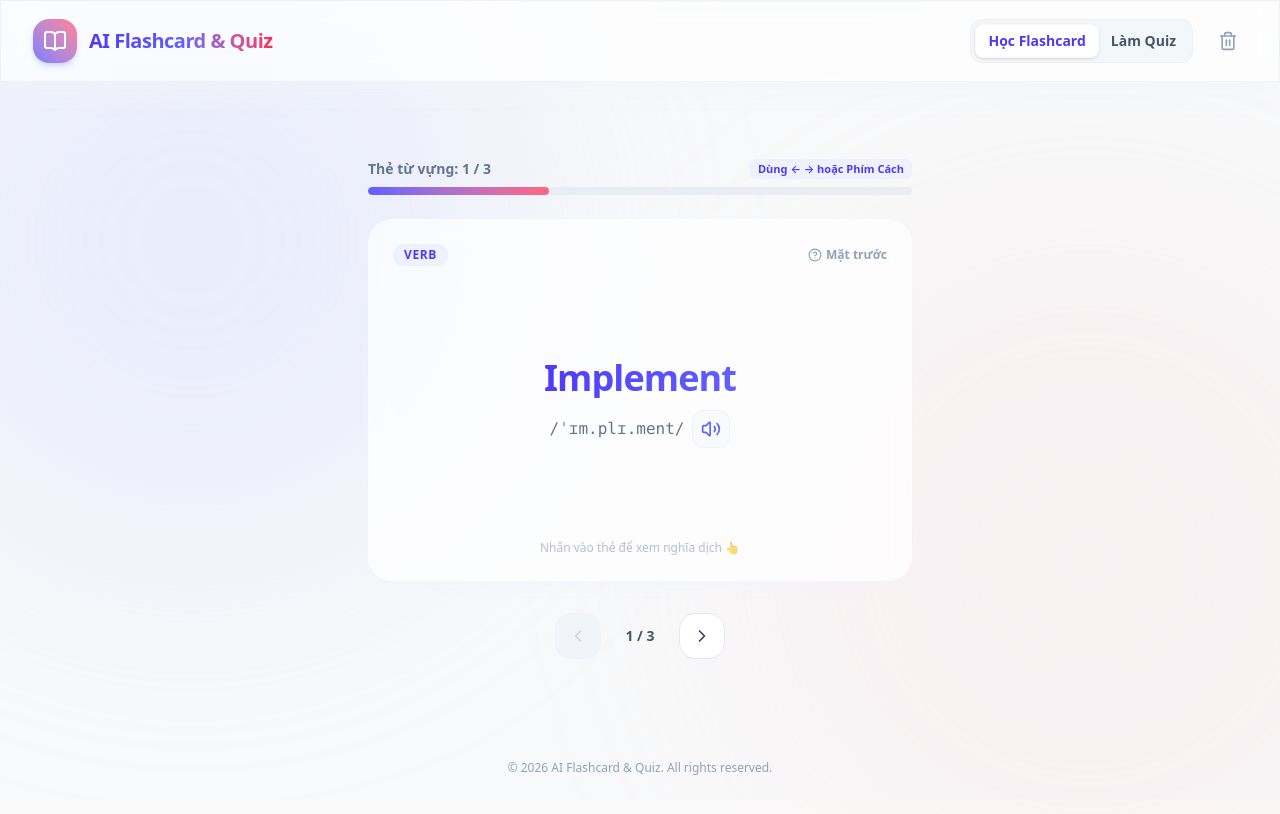
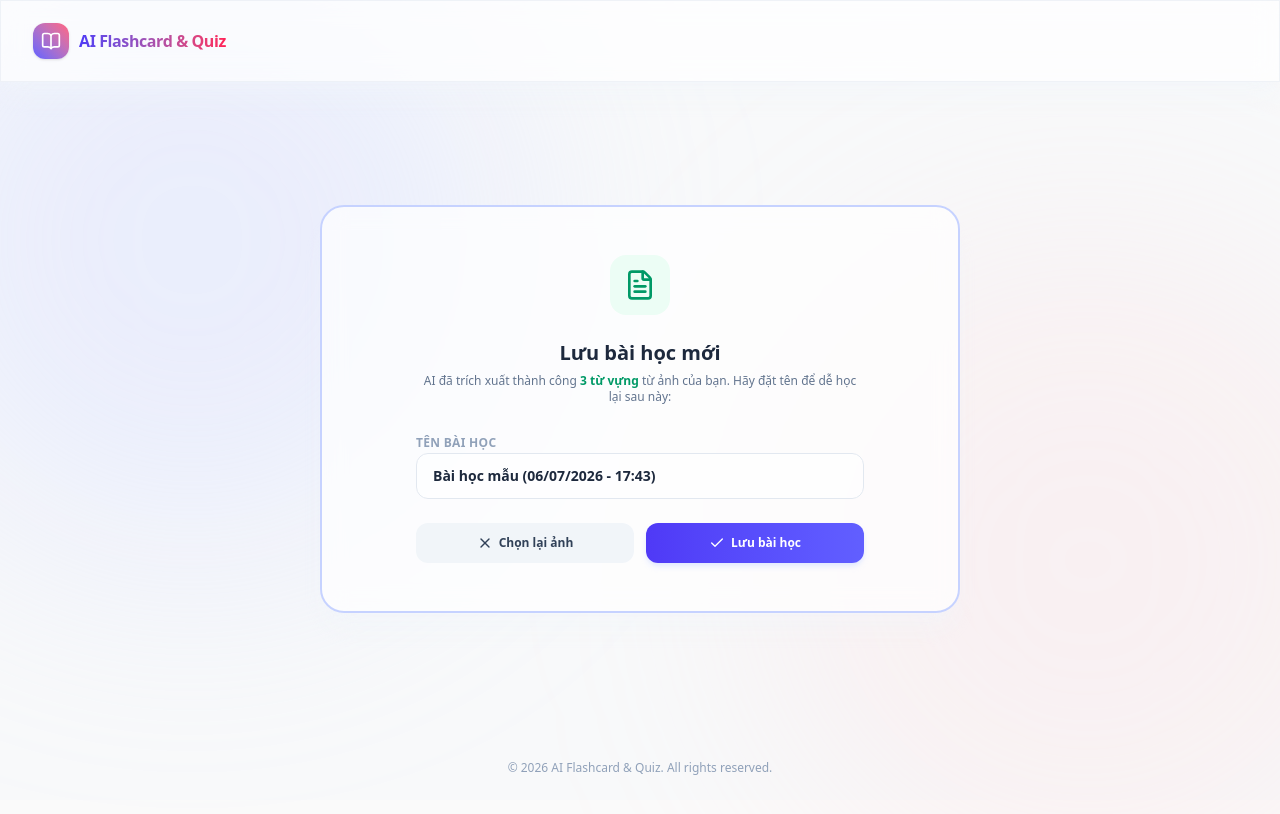
Before and after one commit to VoMinhKhoa13/FlashCard, a Next.js app: page / in a window 1280 px wide. Both pictures are taken after a click on the button "Dùng thử mẫu". Shown: the top 814 px of the page. Built offline with nearby package versions, Linux system fonts and the light colour scheme.

Commit message:
Implement multiple lessons management, custom naming prompt, and switcher dropdown

```diff
--- a/src/app/page.tsx
+++ b/src/app/page.tsx
@@ -5,23 +5,33 @@ import Navbar from "@/components/Navbar";
 import UploadZone from "@/components/UploadZone";
 import FlashcardViewer from "@/components/FlashcardViewer";
 import QuizViewer from "@/components/QuizViewer";
-import { Card } from "@/data/mockCards";
+import { Card, Lesson } from "@/data/mockCards";
 
 export default function Home() {
-  const [cards, setCards] = useState<Card[]>([]);
+  const [lessons, setLessons] = useState<Lesson[]>([]);
+  const [activeLessonId, setActiveLessonId] = useState<string | null>(null);
+  const [isUploading, setIsUploading] = useState(false);
   const [mode, setMode] = useState<"study" | "quiz">("study");
   const [loading, setLoading] = useState(false);
   const [isLoaded, setIsLoaded] = useState(false);
 
-  // Load state from localStorage on client mount
+  // Load state from localStorage on client mount (hydration safe)
   useEffect(() => {
     if (typeof window !== "undefined") {
       try {
-        const cachedCards = localStorage.getItem("ai_flashcards");
-        const cachedMode = localStorage.getItem("ai_flashcards_mode");
+        const cachedLessons = localStorage.getItem("ai_lessons");
+        const cachedActiveId = localStorage.getItem("ai_lessons_active_id");
+        const cachedMode = localStorage.getItem("ai_lessons_mode");
 
-        if (cachedCards) {
-          setCards(JSON.parse(cachedCards));
+        if (cachedLessons) {
+          const parsedLessons: Lesson[] = JSON.parse(cachedLessons);
+          setLessons(parsedLessons);
+
+          if (cachedActiveId && parsedLessons.some(l => l.id === cachedActiveId)) {
+            setActiveLessonId(cachedActiveId);
+          } else if (parsedLessons.length > 0) {
+            setActiveLessonId(parsedLessons[0].id);
+          }
         }
         if (cachedMode === "study" || cachedMode === "quiz") {
           setMode(cachedMode);
@@ -34,30 +44,53 @@ export default function Home() {
     }
   }, []);
 
-  // Save state to localStorage whenever cards or mode changes (after initial load)
+  // Save state to localStorage when lessons, activeLessonId, or mode changes
   useEffect(() => {
     if (isLoaded && typeof window !== "undefined") {
       try {
-        localStorage.setItem("ai_flashcards", JSON.stringify(cards));
-        localStorage.setItem("ai_flashcards_mode", mode);
+        localStorage.setItem("ai_lessons", JSON.stringify(lessons));
+        if (activeLessonId) {
+          localStorage.setItem("ai_lessons_active_id", activeLessonId);
+        } else {
+          localStorage.removeItem("ai_lessons_active_id");
+        }
+        localStorage.setItem("ai_lessons_mode", mode);
       } catch (err) {
         console.error("Lỗi khi ghi localStorage:", err);
       }
     }
-  }, [cards, mode, isLoaded]);
+  }, [lessons, activeLessonId, mode, isLoaded]);
 
-  const handleCardsLoaded = (newCards: Card[]) => {
-    setCards(newCards);
-    setMode("study"); // Reset to study mode when new cards are loaded
+  const handleLessonCreated = (name: string, cards: Card[]) => {
+    const newLesson: Lesson = {
+      id: `lesson_${Date.now()}`,
+      name: name,
+      createdAt: Date.now(),
+      cards: cards,
+    };
+
+    setLessons((prev) => [...prev, newLesson]);
+    setActiveLessonId(newLesson.id);
+    setIsUploading(false);
+    setMode("study"); // Default to flashcard view for the new lesson
   };
 
-  const handleClear = () => {
-    if (window.confirm("Bạn có chắc chắn muốn xóa toàn bộ danh sách từ vựng hiện tại?")) {
-      setCards([]);
+  const handleDeleteActiveLesson = (id: string) => {
+    const lessonToDelete = lessons.find((l) => l.id === id);
+    if (!lessonToDelete) return;
+
+    if (window.confirm(`Bạn có chắc chắn muốn xóa toàn bộ bài học "${lessonToDelete.name}"?`)) {
+      const updatedLessons = lessons.filter((l) => l.id !== id);
+      setLessons(updatedLessons);
+
+      if (updatedLessons.length > 0) {
+        // Set active lesson to the most recent remaining lesson
+        setActiveLessonId(updatedLessons[updatedLessons.length - 1].id);
+      } else {
+        setActiveLessonId(null);
+        setIsUploading(false); // If no lessons left, default to upload screen
+      }
       setMode("study");
-      if (typeof window !== "undefined") {
-        localStorage.removeItem("ai_flashcards");
-      }
     }
   };
 
@@ -70,12 +103,14 @@ export default function Home() {
     );
   }
 
-  const hasCards = cards.length > 0;
+  const activeLesson = lessons.find((l) => l.id === activeLessonId);
+  const hasLessons = lessons.length > 0;
+  const showUpload = !hasLessons || isUploading;
 
   return (
     <div className="min-h-screen flex flex-col relative bg-slate-50/50 dark:bg-[#090d16] transition-colors duration-300">
 
-      {/* Premium ambient light background blobs */}
+      {/* Ambient light background blobs */}
       <div className="absolute top-[-10%] left-[-10%] w-[50vw] h-[50vw] rounded-full bg-indigo-200/30 dark:bg-indigo-900/10 blur-[120px] pointer-events-none" />
       <div className="absolute bottom-[-10%] right-[-10%] w-[50vw] h-[50vw] rounded-full bg-rose-200/20 dark:bg-rose-900/10 blur-[120px] pointer-events-none" />
 
@@ -83,24 +118,32 @@ export default function Home() {
       <Navbar
         mode={mode}
         setMode={setMode}
-        hasCards={hasCards}
-        onClear={handleClear}
+        lessons={lessons}
+        activeLessonId={activeLessonId}
+        setActiveLessonId={setActiveLessonId}
+        isUploading={isUploading}
+        setIsUploading={setIsUploading}
+        onDeleteLesson={handleDeleteActiveLesson}
       />
 
       {/* Main Content Area */}
       <main className="flex-1 flex flex-col justify-center py-12 sm:py-16 relative z-10">
-        {!hasCards ? (
+        {showUpload ? (
           <UploadZone
-            onCardsLoaded={handleCardsLoaded}
+            onLessonCreated={handleLessonCreated}
             loading={loading}
             setLoading={setLoading}
+            hasExistingLessons={hasLessons}
+            onCancel={() => setIsUploading(false)}
           />
         ) : (
           <div className="w-full transition-all duration-500 ease-in-out">
-            {mode === "study" ? (
-              <FlashcardViewer cards={cards} />
-            ) : (
-              <QuizViewer cards={cards} />
+            {activeLesson && (
+              mode === "study" ? (
+                <FlashcardViewer key={`study-${activeLesson.id}`} cards={activeLesson.cards} />
+              ) : (
+                <QuizViewer key={`quiz-${activeLesson.id}`} cards={activeLesson.cards} />
+              )
             )}
           </div>
         )}
--- a/src/components/Navbar.tsx
+++ b/src/components/Navbar.tsx
@@ -1,68 +1,118 @@
 "use client";
 
 import React from "react";
-import { BookOpen, Sparkles, RefreshCw, Trash2 } from "lucide-react";
+import { BookOpen, Sparkles, FolderOpen, Plus, Trash2 } from "lucide-react";
+import { Lesson } from "@/data/mockCards";
 
 interface NavbarProps {
   mode: "study" | "quiz";
   setMode: (mode: "study" | "quiz") => void;
-  hasCards: boolean;
-  onClear: () => void;
+  lessons: Lesson[];
+  activeLessonId: string | null;
+  setActiveLessonId: (id: string | null) => void;
+  isUploading: boolean;
+  setIsUploading: (isUploading: boolean) => void;
+  onDeleteLesson: (id: string) => void;
 }
 
-export default function Navbar({ mode, setMode, hasCards, onClear }: NavbarProps) {
+export default function Navbar({
+  mode,
+  setMode,
+  lessons,
+  activeLessonId,
+  setActiveLessonId,
+  isUploading,
+  setIsUploading,
+  onDeleteLesson,
+}: NavbarProps) {
+  const hasLessons = lessons.length > 0;
+
   return (
     <header className="sticky top-0 z-50 w-full glass-card border-b border-slate-200/50 dark:border-slate-800/40">
-      <div className="max-w-7xl mx-auto px-4 sm:px-6 lg:px-8 h-20 flex items-center justify-between">
-        {/* Left Section: Logo & Tagline */}
-        <div className="flex items-center gap-3">
-          <div className="p-2.5 bg-gradient-to-tr from-indigo-500 to-rose-400 rounded-2xl text-white shadow-md shadow-indigo-200 dark:shadow-none animate-pulse">
-            <BookOpen className="w-6 h-6" />
+      <div className="max-w-7xl mx-auto px-4 sm:px-6 lg:px-8 h-20 flex items-center justify-between gap-4">
+
+        {/* Left Section: Logo */}
+        <div className="flex items-center gap-2.5 flex-shrink-0">
+          <div className="p-2 bg-gradient-to-tr from-indigo-500 to-rose-400 rounded-xl text-white shadow-sm">
+            <BookOpen className="w-5 h-5" />
           </div>
-          <div>
-            <div className="flex items-center gap-1.5">
-              <h1 className="font-bold text-lg sm:text-xl tracking-tight bg-gradient-to-r from-indigo-600 via-indigo-500 to-rose-500 bg-clip-text text-transparent dark:from-indigo-400 dark:to-rose-400">
+          <h1 className="font-bold text-sm sm:text-base tracking-tight bg-gradient-to-r from-indigo-600 to-rose-500 bg-clip-text text-transparent dark:from-indigo-400 dark:to-rose-450">
             AI Flashcard & Quiz
           </h1>
         </div>
-          </div>
+
+        {/* Right Section: Selector, Mode Switcher & Actions */}
+        {hasLessons && (
+          <div className="flex items-center gap-2 sm:gap-3 flex-wrap sm:flex-nowrap justify-end">
+
+            {/* Lesson Selector Dropdown */}
+            <div className="flex items-center gap-1.5 bg-slate-100/80 dark:bg-slate-800/85 px-2.5 py-1.5 rounded-xl border border-slate-200/40 dark:border-slate-700/50">
+              <FolderOpen className="w-3.5 h-3.5 text-slate-500 dark:text-slate-400" />
+              <select
+                value={activeLessonId || ""}
+                onChange={(e) => {
+                  setActiveLessonId(e.target.value || null);
+                  setIsUploading(false); // Return to study mode
+                }}
+                className="bg-transparent border-none focus:outline-none text-[11px] sm:text-xs font-bold text-slate-750 dark:text-slate-200 pr-1 cursor-pointer max-w-[100px] sm:max-w-[180px] truncate"
+              >
+                {lessons.map((lesson) => (
+                  <option key={lesson.id} value={lesson.id} className="dark:bg-slate-850 dark:text-slate-200">
+                    {lesson.name}
+                  </option>
+                ))}
+              </select>
             </div>
 
-        {/* Right Section: Mode Switcher & Clear Button */}
-        {hasCards && (
-          <div className="flex items-center gap-2 sm:gap-4">
-            {/* Mode Switcher */}
-            <div className="p-1 bg-slate-100/80 dark:bg-slate-800/80 rounded-xl flex border border-slate-200/40 dark:border-slate-700/50">
+            {/* Mode Switcher (only shown when not actively uploading) */}
+            {!isUploading && (
+              <div className="p-0.5 bg-slate-100/60 dark:bg-slate-800/60 rounded-xl flex border border-slate-200/30 dark:border-slate-700/30">
                 <button
                   onClick={() => setMode("study")}
-                className={`px-3 py-1.5 rounded-lg text-xs sm:text-sm font-semibold transition-all duration-300 ${
+                  className={`px-2.5 py-1 rounded-lg text-[10px] sm:text-xs font-bold transition-all duration-200 cursor-pointer ${
                     mode === "study"
-                    ? "bg-white dark:bg-slate-700 text-indigo-600 dark:text-indigo-400 shadow-sm border border-slate-200/30 dark:border-slate-600/30"
-                    : "text-slate-600 dark:text-slate-400 hover:text-indigo-600 dark:hover:text-indigo-400"
+                      ? "bg-white dark:bg-slate-700 text-indigo-600 dark:text-indigo-400 shadow-sm"
+                      : "text-slate-500 hover:text-indigo-650 dark:text-slate-400 dark:hover:text-indigo-300"
                   }`}
                 >
-                Học Flashcard
+                  Học từ
                 </button>
                 <button
                   onClick={() => setMode("quiz")}
-                className={`px-3 py-1.5 rounded-lg text-xs sm:text-sm font-semibold transition-all duration-300 ${
+                  className={`px-2.5 py-1 rounded-lg text-[10px] sm:text-xs font-bold transition-all duration-200 cursor-pointer ${
                     mode === "quiz"
-                    ? "bg-white dark:bg-slate-700 text-rose-600 dark:text-rose-400 shadow-sm border border-slate-200/30 dark:border-slate-600/30"
-                    : "text-slate-600 dark:text-slate-400 hover:text-rose-600 dark:hover:text-rose-400"
+                      ? "bg-white dark:bg-slate-700 text-rose-600 dark:text-rose-450 shadow-sm"
+                      : "text-slate-500 hover:text-rose-650 dark:text-slate-400 dark:hover:text-rose-350"
                   }`}
                 >
                   Làm Quiz
                 </button>
               </div>
+            )}
 
-            {/* Clear/Reset Button */}
+            {/* Action Buttons: Add (Plus) and Delete (Trash) */}
+            <div className="flex items-center gap-1">
               <button
-              onClick={onClear}
-              title="Xóa danh sách từ hiện tại"
-              className="p-2 text-slate-400 hover:text-rose-500 hover:bg-rose-50 dark:hover:bg-rose-950/20 rounded-xl transition-all duration-300 border border-transparent hover:border-rose-100 dark:hover:border-rose-900/40"
+                onClick={() => setIsUploading(!isUploading)}
+                title="Tải ảnh mới / Tạo bài học mới"
+                className={`p-1.5 rounded-xl border transition-all duration-200 cursor-pointer ${
+                  isUploading
+                    ? "bg-indigo-50 dark:bg-indigo-950/30 text-indigo-600 dark:text-indigo-400 border-indigo-150 dark:border-indigo-900/40"
+                    : "text-slate-400 hover:text-indigo-550 dark:hover:text-indigo-400 border-transparent hover:bg-slate-100 dark:hover:bg-slate-800"
+                }`}
               >
-              <Trash2 className="w-5 h-5" />
+                <Plus className="w-4 h-4 sm:w-5 h-5" />
               </button>
+
+              <button
+                onClick={() => activeLessonId && onDeleteLesson(activeLessonId)}
+                title="Xóa bài học hiện tại"
+                className="p-1.5 text-slate-400 hover:text-rose-500 hover:bg-rose-50 dark:hover:bg-rose-950/20 rounded-xl transition-all duration-200 border border-transparent hover:border-rose-100 dark:hover:border-rose-900/30 cursor-pointer"
+              >
+                <Trash2 className="w-4 h-4 sm:w-5 h-5" />
+              </button>
+            </div>
+
           </div>
         )}
       </div>
--- a/src/components/UploadZone.tsx
+++ b/src/components/UploadZone.tsx
@@ -1,19 +1,43 @@
 "use client";
 
 import React, { useState, useRef } from "react";
-import { Upload, Loader2, Image as ImageIcon, Sparkles, AlertCircle } from "lucide-react";
+import { Upload, Loader2, Image as ImageIcon, Sparkles, AlertCircle, FileText, Check, X } from "lucide-react";
 import { Card, mockCards } from "@/data/mockCards";
 
 interface UploadZoneProps {
-  onCardsLoaded: (cards: Card[]) => void;
+  onLessonCreated: (name: string, cards: Card[]) => void;
   loading: boolean;
   setLoading: (loading: boolean) => void;
+  hasExistingLessons: boolean;
+  onCancel: () => void;
 }
 
-export default function UploadZone({ onCardsLoaded, loading, setLoading }: UploadZoneProps) {
+export default function UploadZone({
+  onLessonCreated,
+  loading,
+  setLoading,
+  hasExistingLessons,
+  onCancel,
+}: UploadZoneProps) {
   const [isDragActive, setIsDragActive] = useState(false);
   const [errorMsg, setErrorMsg] = useState<string | null>(null);
+  const [tempCards, setTempCards] = useState<Card[] | null>(null);
+  const [lessonName, setLessonName] = useState("");
   const fileInputRef = useRef<HTMLInputElement>(null);
+
+  const getDefaultName = (prefix: string) => {
+    const now = new Date();
+    const dateStr = now.toLocaleDateString("vi-VN", {
+      day: "2-digit",
+      month: "2-digit",
+      year: "numeric",
+    });
+    const timeStr = now.toLocaleTimeString("vi-VN", {
+      hour: "2-digit",
+      minute: "2-digit",
+    });
+    return `${prefix} (${dateStr} - ${timeStr})`;
+  };
 
   const processFile = async (file: File) => {
     if (!file.type.startsWith("image/")) {
@@ -44,7 +68,8 @@ export default function UploadZone({ onCardsLoaded, loading, setLoading }: Uploa
         }
 
         if (data.cards && data.cards.length > 0) {
-          onCardsLoaded(data.cards);
+          setTempCards(data.cards);
+          setLessonName(getDefaultName("Bài học mới"));
         } else {
           throw new Error("Không thể trích xuất được từ vựng nào từ hình ảnh này.");
         }
@@ -97,11 +122,19 @@ export default function UploadZone({ onCardsLoaded, loading, setLoading }: Uploa
   const loadMockData = () => {
     setLoading(true);
     setErrorMsg(null);
-    // Simulate short delay for premium feel loading state
     setTimeout(() => {
-      onCardsLoaded(mockCards);
+      setTempCards(mockCards);
+      setLessonName(getDefaultName("Bài học mẫu"));
       setLoading(false);
-    }, 1500);
+    }, 1200);
+  };
+
+  const handleSaveLesson = (e: React.FormEvent) => {
+    e.preventDefault();
+    if (!lessonName.trim() || !tempCards) return;
+    onLessonCreated(lessonName.trim(), tempCards);
+    setTempCards(null);
+    setLessonName("");
   };
 
   return (
@@ -117,17 +150,19 @@ export default function UploadZone({ onCardsLoaded, loading, setLoading }: Uploa
         </div>
       )}
 
-      {/* Main Dropzone Card */}
+      {/* Main Container */}
       <div
-        onDragEnter={handleDrag}
-        onDragOver={handleDrag}
-        onDragLeave={handleDrag}
-        onDrop={handleDrop}
-        className={`relative overflow-hidden rounded-3xl border-2 border-dashed transition-all duration-300 p-8 sm:p-12 text-center flex flex-col items-center justify-center min-h-[350px] ${
-          isDragActive
-            ? "border-indigo-500 bg-indigo-50/30 dark:bg-indigo-950/10 scale-[1.01]"
-            : "border-slate-300 dark:border-slate-700 hover:border-indigo-400/80 hover:bg-slate-50/50 dark:hover:bg-slate-900/20"
-        } glass-card`}
+        onDragEnter={tempCards ? undefined : handleDrag}
+        onDragOver={tempCards ? undefined : handleDrag}
+        onDragLeave={tempCards ? undefined : handleDrag}
+        onDrop={tempCards ? undefined : handleDrop}
+        className={`relative overflow-hidden rounded-3xl border-2 transition-all duration-300 p-8 sm:p-12 text-center flex flex-col items-center justify-center min-h-[380px] glass-card ${
+          tempCards
+            ? "border-indigo-200 dark:border-slate-800"
+            : isDragActive
+            ? "border-indigo-500 border-dashed bg-indigo-50/30 dark:bg-indigo-950/10 scale-[1.01]"
+            : "border-slate-300 border-dashed dark:border-slate-700 hover:border-indigo-400/80 hover:bg-slate-50/50 dark:hover:bg-slate-900/20"
+        }`}
       >
         <input
           ref={fileInputRef}
@@ -139,7 +174,7 @@ export default function UploadZone({ onCardsLoaded, loading, setLoading }: Uploa
         />
 
         {loading ? (
-          // Loading State
+          // 1. Loading State
           <div className="flex flex-col items-center justify-center space-y-4 animate-pulse">
             <div className="p-4 bg-indigo-50 dark:bg-indigo-950/40 rounded-full text-indigo-600 dark:text-indigo-400 relative">
               <Loader2 className="w-12 h-12 animate-spin" />
@@ -153,31 +188,78 @@ export default function UploadZone({ onCardsLoaded, loading, setLoading }: Uploa
                 AI đang quét hình ảnh, phân tích từ vựng TOEIC và sinh câu hỏi trắc nghiệm thông minh.
               </p>
             </div>
-            {/* Visual Progress Simulator */}
             <div className="w-48 h-1.5 bg-slate-100 dark:bg-slate-800 rounded-full overflow-hidden">
-              <div className="h-full bg-gradient-to-r from-indigo-500 to-rose-400 rounded-full animate-[shimmer_1.5s_infinite] w-full" style={{ backgroundSize: '200% 100%' }}></div>
+              <div className="h-full bg-gradient-to-r from-indigo-500 to-rose-400 rounded-full animate-[shimmer_1.5s_infinite] w-full" style={{ backgroundSize: "200% 100%" }}></div>
             </div>
           </div>
+        ) : tempCards ? (
+          // 2. Custom Naming State (Post-Scan)
+          <form onSubmit={handleSaveLesson} className="w-full max-w-md space-y-6 flex flex-col items-center">
+            <div className="p-3.5 bg-emerald-50 dark:bg-emerald-950/30 text-emerald-600 dark:text-emerald-400 rounded-2xl">
+              <FileText className="w-8 h-8" />
+            </div>
+
+            <div className="space-y-1.5 text-center">
+              <h3 className="font-extrabold text-xl text-slate-800 dark:text-slate-100">
+                Lưu bài học mới
+              </h3>
+              <p className="text-xs text-slate-500 dark:text-slate-400">
+                AI đã trích xuất thành công <strong className="text-emerald-600 dark:text-emerald-400">{tempCards.length} từ vựng</strong> từ ảnh của bạn. Hãy đặt tên để dễ học lại sau này:
+              </p>
+            </div>
+
+            <div className="w-full space-y-1 text-left">
+              <label htmlFor="lessonName" className="text-xs font-bold text-slate-400 uppercase tracking-wide">
+                Tên bài học
+              </label>
+              <input
+                id="lessonName"
+                type="text"
+                value={lessonName}
+                onChange={(e) => setLessonName(e.target.value)}
+                placeholder="Nhập tên bài học..."
+                required
+                className="w-full px-4 py-3 rounded-xl border border-slate-200 dark:border-slate-800 bg-white/50 dark:bg-slate-900/50 text-sm font-semibold text-slate-800 dark:text-slate-100 focus:outline-none focus:ring-2 focus:ring-indigo-500 focus:border-transparent transition-all duration-300"
+              />
+            </div>
+
+            <div className="flex gap-3 w-full">
+              <button
+                type="button"
+                onClick={() => setTempCards(null)}
+                className="w-1/2 py-3 rounded-xl font-semibold text-xs bg-slate-100 hover:bg-slate-200 dark:bg-slate-800 dark:hover:bg-slate-700 text-slate-700 dark:text-slate-300 transition-all duration-300 flex items-center justify-center gap-1.5 cursor-pointer"
+              >
+                <X className="w-4 h-4" /> Chọn lại ảnh
+              </button>
+
+              <button
+                type="submit"
+                className="w-1/2 py-3 rounded-xl font-semibold text-xs bg-gradient-to-r from-indigo-600 to-indigo-500 dark:from-indigo-500 dark:to-indigo-400 text-white shadow-md shadow-indigo-100 dark:shadow-none hover:shadow-lg transition-all duration-300 flex items-center justify-center gap-1.5 cursor-pointer"
+              >
+                <Check className="w-4 h-4" /> Lưu bài học
+              </button>
+            </div>
+          </form>
         ) : (
-          // Default State
+          // 3. Default File Dropzone State
           <div className="flex flex-col items-center justify-center space-y-5">
             <div className="p-4 bg-slate-100 dark:bg-slate-800 rounded-full text-slate-600 dark:text-slate-300">
               <Upload className="w-10 h-10" />
             </div>
             <div className="space-y-1">
               <h3 className="font-bold text-lg text-slate-800 dark:text-slate-200">
-                Tải ảnh sách từ vựng của bạn
+                Tải ảnh sách từ vựng mới
               </h3>
               <p className="text-sm text-slate-500 dark:text-slate-400 max-w-sm">
-                Kéo thả ảnh tại đây hoặc nhấp chuột để chọn ảnh. AI sẽ tự động trích xuất flashcard.
+                Kéo thả ảnh bài học tại đây hoặc nhấp để chọn ảnh. AI sẽ tự động lập bài học riêng.
               </p>
             </div>
 
-            <div className="flex flex-col sm:flex-row gap-3 pt-2 w-full max-w-xs">
+            <div className="flex flex-col sm:flex-row gap-3 pt-2 w-full max-w-xs justify-center items-center">
               <button
                 type="button"
                 onClick={onButtonClick}
-                className="w-full py-2.5 px-4 rounded-xl font-semibold text-sm bg-indigo-600 hover:bg-indigo-500 dark:bg-indigo-500 dark:hover:bg-indigo-400 text-white shadow-md shadow-indigo-200 dark:shadow-none transition-all duration-300 flex items-center justify-center gap-2 cursor-pointer"
+                className="w-full py-2.5 px-4 rounded-xl font-semibold text-sm bg-indigo-600 hover:bg-indigo-500 dark:bg-indigo-50 dark:hover:bg-indigo-400/10 text-white dark:text-indigo-400 border border-transparent dark:border-indigo-900/40 shadow-md shadow-indigo-200 dark:shadow-none transition-all duration-300 flex items-center justify-center gap-2 cursor-pointer"
               >
                 <ImageIcon className="w-4 h-4" /> Chọn ảnh...
               </button>
@@ -187,9 +269,19 @@ export default function UploadZone({ onCardsLoaded, loading, setLoading }: Uploa
                 onClick={loadMockData}
                 className="w-full py-2.5 px-4 rounded-xl font-semibold text-sm bg-white dark:bg-slate-800 hover:bg-slate-50 dark:hover:bg-slate-700/80 text-slate-700 dark:text-slate-300 border border-slate-200 dark:border-slate-700 shadow-sm transition-all duration-300 flex items-center justify-center gap-2 cursor-pointer"
               >
-                <Sparkles className="w-4 h-4 text-rose-400" /> Dùng thử mẫu
+                <Sparkles className="w-4 h-4 text-rose-450" /> Dùng thử mẫu
               </button>
             </div>
+
+            {hasExistingLessons && (
+              <button
+                type="button"
+                onClick={onCancel}
+                className="pt-2 text-xs font-bold text-indigo-550 hover:text-indigo-600 dark:text-indigo-400 dark:hover:text-indigo-300 underline cursor-pointer"
+              >
+                Quay lại học tiếp các bài hiện tại
+              </button>
+            )}
           </div>
         )}
       </div>
```
Also changed, not shown: src/data/mockCards.ts (+7 -0 lines). Lines whose indentation alone changed are shown as unchanged.
